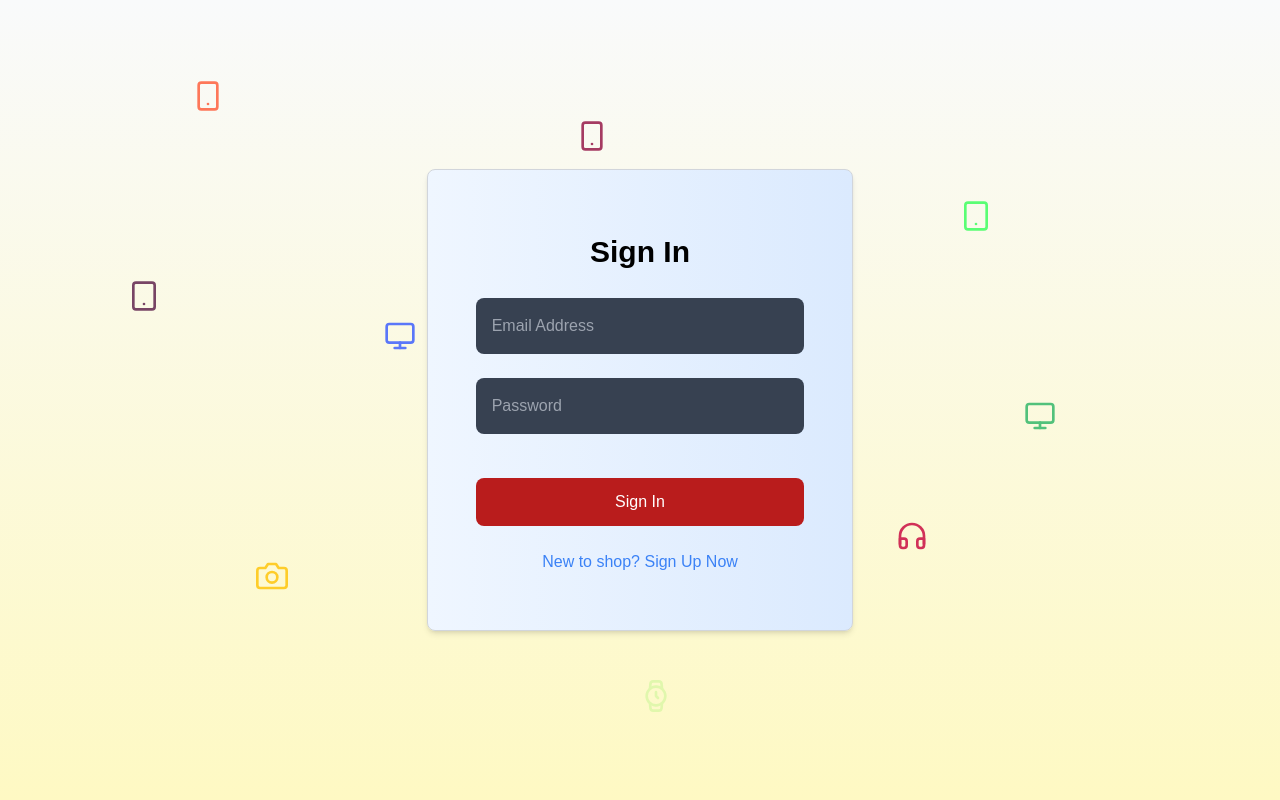
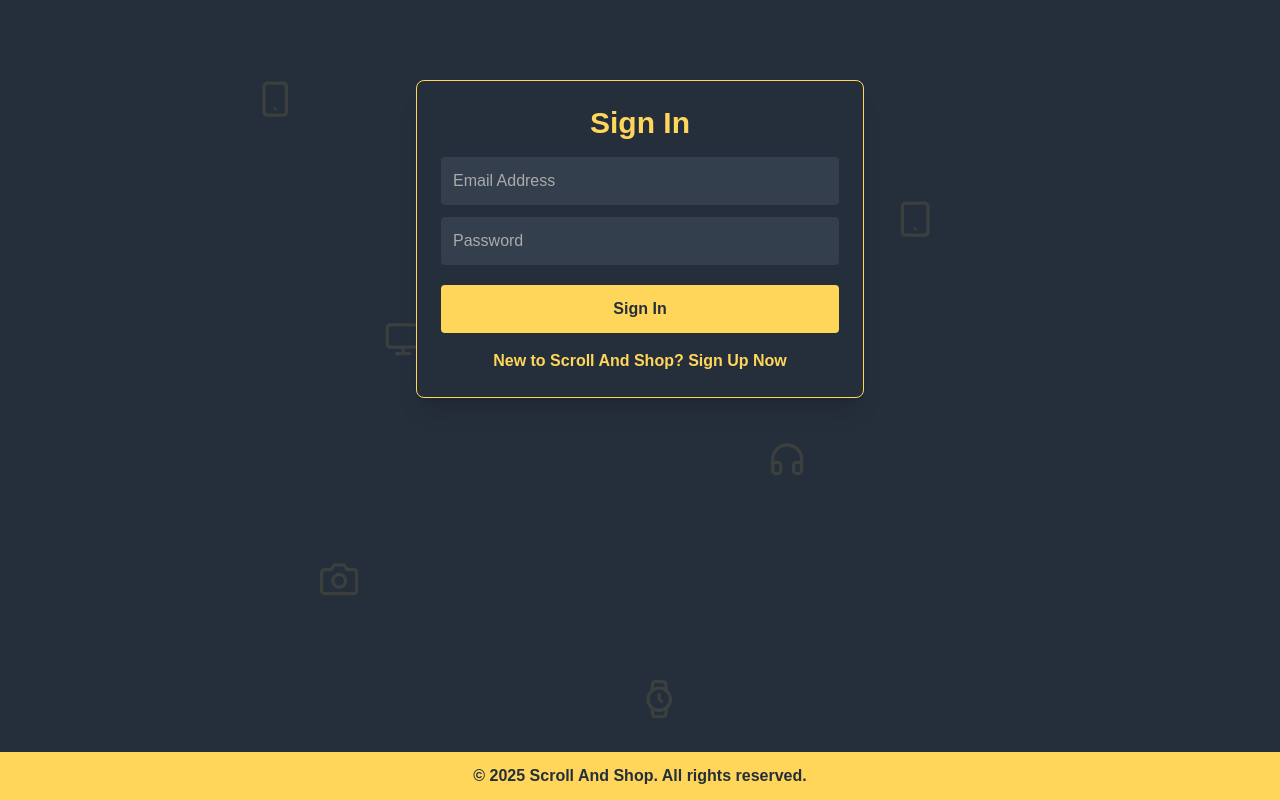
Before and after one commit to viswa1220/netflix-gpt, a React (Create React App) app in the folder client/: page /login in a window 1280 px wide. Shown: the top 800 px of the page. Built offline with nearby package versions, Linux system fonts and the light colour scheme.

Commit message:
Small Ui Changes

```diff
--- a/client/src/components/Dashboard/Dashboard.js
+++ b/client/src/components/Dashboard/Dashboard.js
@@ -136,7 +136,7 @@
 
       {/* Sidebar Navigation */}
       <div className="flex space-x-8 mb-8">
-        <Link to="/order-details">
+        <Link to="/orderDetail">
           <button className="p-3 bg-primaryBlack text-primaryYellow rounded-lg hover:shadow-xl">
             Order Details
           </button>
--- a/client/src/components/Login/LoginComponent.js
+++ b/client/src/components/Login/LoginComponent.js
@@ -6,29 +6,40 @@
   FiHeadphones,
   FiCamera,
   FiWatch,
-} from "react-icons/fi"; // Import React Icons
+} from "react-icons/fi";
 import { graphQLCommand } from "../../util";
 import { useNavigate } from "react-router-dom";
 
-const LoginComponent = () => {
+// Example Footer pinned at bottom if content is short
+const Footer = () => {
+  return (
+    <footer className="w-full bg-[#FFD65A] text-[#252F3B] py-3 text-center mt-auto">
+      <p className="font-semibold">© 2025 Scroll And Shop. All rights reserved.</p>
+    </footer>
+  );
+};
+
+const LoginPage = () => {
   const [isSignInForm, setSignInForm] = useState(true);
+
   const email = useRef(null);
   const password = useRef(null);
   const confirmPassword = useRef(null);
   const fullName = useRef(null);
   const userId = useRef(null);
   const address = useRef(null);
+
   const [errorMsg, setErrorMsg] = useState("");
   const navigate = useNavigate();
 
   const toggleSignInForm = () => {
     setSignInForm(!isSignInForm);
-    setErrorMsg(""); // Clear error messages when toggling forms
+    setErrorMsg(""); // Clear error messages
   };
 
   const handleButtonClick = async () => {
     if (isSignInForm) {
-      // Handle Sign In
+      // ---- Sign In ----
       try {
         const query = `
           mutation ($email: String!, $password: String!) {
@@ -50,26 +61,36 @@
         const response = await graphQLCommand(query, variables);
 
         if (response.login.user) {
-          // Save userId and email in localStorage
           localStorage.setItem("userId", response.login.user.userId);
           localStorage.setItem("userEmail", response.login.user.email);
           alert(response.login.message);
-          navigate("/"); // Redirect to home or any desired route
+          navigate("/"); // Redirect wherever you like
         }
       } catch (error) {
         setErrorMsg(error.message);
       }
     } else {
-      // Handle Sign Up
+      // ---- Sign Up ----
       if (password.current.value !== confirmPassword.current.value) {
         setErrorMsg("Passwords do not match.");
         return;
       }
-
       try {
         const query = `
-          mutation ($fullName: String!, $userId: String!, $email: String!, $password: String!, $address: String) {
-            signup(fullName: $fullName, userId: $userId, email: $email, password: $password, address: $address) {
+          mutation (
+            $fullName: String!,
+            $userId: String!,
+            $email: String!,
+            $password: String!,
+            $address: String
+          ) {
+            signup(
+              fullName: $fullName,
+              userId: $userId,
+              email: $email,
+              password: $password,
+              address: $address
+            ) {
               message
               user {
                 id
@@ -79,7 +100,6 @@
             }
           }
         `;
-
         const variables = {
           fullName: fullName.current.value,
           userId: userId.current.value,
@@ -91,7 +111,7 @@
         const response = await graphQLCommand(query, variables);
         if (response.signup.user) {
           alert(response.signup.message);
-          toggleSignInForm(); // Switch to Sign In form after successful signup
+          toggleSignInForm(); // Switch to Sign In form after sign-up
         }
       } catch (error) {
         setErrorMsg(error.message);
@@ -99,102 +119,206 @@
     }
   };
 
-
   return (
-    <div className="relative min-h-screen flex justify-center items-center bg-gradient-to-b from-gray-50 to-yellow-100">
-      {/* Background Icons */}
+    <div
+      className="
+        flex
+        flex-col
+        min-h-screen
+        bg-[#252F3B]   /* primaryBlack */
+        text-[#FFD65A] /* primaryYellow */
+      "
+    >
+      {/* BACKGROUND ICONS */}
       {[
-        { Icon: FiSmartphone, color: "#FF5733", top: "10%", left: "15%" },
-        { Icon: FiTablet, color: "#33FF57", top: "25%", left: "75%" },
-        { Icon: FiMonitor, color: "#3357FF", top: "40%", left: "30%" },
-        { Icon: FiHeadphones, color: "#FF33A1", top: "55%", left: "60%" },
-        { Icon: FiCamera, color: "#FFC300", top: "70%", left: "20%" },
-        { Icon: FiWatch, color: "#DAF7A6", top: "85%", left: "50%" },
-        { Icon: FiSmartphone, color: "#900C3F", top: "15%", left: "45%" },
-        { Icon: FiTablet, color: "#581845", top: "35%", left: "10%" },
-        { Icon: FiMonitor, color: "#28B463", top: "50%", left: "80%" },
-        { Icon: FiHeadphones, color: "#C70039", top: "65%", left: "70%" },
+        { Icon: FiSmartphone, color: "#FFD65A", top: "10%", left: "20%" },
+        { Icon: FiTablet, color: "#FFD65A", top: "25%", left: "70%" },
+        { Icon: FiMonitor, color: "#FFD65A", top: "40%", left: "30%" },
+        { Icon: FiHeadphones, color: "#FFD65A", top: "55%", left: "60%" },
+        { Icon: FiCamera, color: "#FFD65A", top: "70%", left: "25%" },
+        { Icon: FiWatch, color: "#FFD65A", top: "85%", left: "50%" },
       ].map(({ Icon, color, top, left }, index) => (
         <Icon
           key={index}
-          className="absolute"
+          className="absolute opacity-10 z-0"
           style={{
             color,
-            fontSize: "clamp(2rem, 2.5vw, 4rem)", // Responsive font size
+            fontSize: "clamp(2rem, 3vw, 4rem)",
             top,
             left,
-            opacity: 0.8,
           }}
         />
       ))}
 
-      {/* Form */}
+      {/* FORM SECTION */}
       <form
         onSubmit={(e) => e.preventDefault()}
-        className="p-8 md:p-12 bg-gradient-to-r from-blue-50 to-blue-100 border border-gray-300 rounded-lg shadow-md hover:shadow-xl w-11/12 sm:w-8/12 md:w-6/12 lg:w-4/12 my-16 mx-auto text-black relative z-10"
+        className="
+          relative
+          z-10
+          w-full
+          max-w-md
+          mx-auto
+          mt-20
+          mb-8
+          bg-[#252F3B]   /* merges with background but let's keep a border? */
+          border
+          border-[#FFD65A]
+          rounded-lg
+          shadow-xl
+          p-6
+        "
       >
-        <h1 className="font-bold text-2xl md:text-3xl py-4 text-center">
+        <h1 className="text-2xl md:text-3xl font-bold text-center mb-4">
           {isSignInForm ? "Sign In" : "Sign Up"}
         </h1>
 
+        {/* SIGN UP FIELDS */}
         {!isSignInForm && (
           <>
             <input
               ref={fullName}
               type="text"
               placeholder="Full Name"
-              className="p-3 md:p-4 my-3 w-full bg-gray-700 text-white rounded-lg"
+              className="
+                w-full
+                p-3
+                mb-3
+                bg-[#343f4e]
+                text-[#FFD65A]
+                placeholder-[#aaa]
+                rounded
+                focus:outline-none
+              "
             />
             <input
               ref={userId}
               type="text"
               placeholder="User ID"
-              className="p-3 md:p-4 my-3 w-full bg-gray-700 text-white rounded-lg"
+              className="
+                w-full
+                p-3
+                mb-3
+                bg-[#343f4e]
+                text-[#FFD65A]
+                placeholder-[#aaa]
+                rounded
+                focus:outline-none
+              "
             />
             <textarea
               ref={address}
-              placeholder="Address"
-              className="p-3 md:p-4 my-3 w-full bg-gray-700 text-white rounded-lg"
-              rows="3"
+              placeholder="Address (Optional)"
+              rows={2}
+              className="
+                w-full
+                p-3
+                mb-3
+                bg-[#343f4e]
+                text-[#FFD65A]
+                placeholder-[#aaa]
+                rounded
+                focus:outline-none
+              "
             />
           </>
         )}
+
+        {/* COMMON FIELDS */}
         <input
           ref={email}
           type="email"
           placeholder="Email Address"
-          className="p-3 md:p-4 my-3 w-full bg-gray-700 text-white rounded-lg"
+          className="
+            w-full
+            p-3
+            mb-3
+            bg-[#343f4e]
+            text-[#FFD65A]
+            placeholder-[#aaa]
+            rounded
+            focus:outline-none
+          "
         />
         <input
           ref={password}
           type="password"
           placeholder="Password"
-          className="p-3 md:p-4 my-3 w-full bg-gray-700 text-white rounded-lg"
+          className="
+            w-full
+            p-3
+            mb-3
+            bg-[#343f4e]
+            text-[#FFD65A]
+            placeholder-[#aaa]
+            rounded
+            focus:outline-none
+          "
         />
         {!isSignInForm && (
           <input
             ref={confirmPassword}
             type="password"
             placeholder="Confirm Password"
-            className="p-3 md:p-4 my-3 w-full bg-gray-700 text-white rounded-lg"
+            className="
+              w-full
+              p-3
+              mb-3
+              bg-[#343f4e]
+              text-[#FFD65A]
+              placeholder-[#aaa]
+              rounded
+              focus:outline-none
+            "
           />
         )}
-        <p className="text-red-500 text-sm py-2 font-bold">{errorMsg}</p>
+
+        {/* ERROR MESSAGE */}
+        {errorMsg && (
+          <p className="text-red-500 text-center font-semibold mb-2">{errorMsg}</p>
+        )}
+
+        {/* BUTTON */}
         <button
-          className="p-2 md:p-3 my-4 bg-red-700 text-white w-full rounded-lg hover:bg-red-800"
           onClick={handleButtonClick}
+          className="
+            w-full
+            p-3
+            mt-2
+            bg-[#FFD65A]
+            text-[#252F3B]
+            font-bold
+            rounded
+            hover:bg-opacity-90
+            focus:outline-none
+            transition
+          "
         >
           {isSignInForm ? "Sign In" : "Sign Up"}
         </button>
+
+        {/* TOGGLE SIGN IN / UP LINK */}
         <p
-          className="py-2 text-center cursor-pointer text-blue-500 hover:underline"
           onClick={toggleSignInForm}
+          className="
+            mt-4
+            text-center
+            cursor-pointer
+            text-[#FFD65A]
+            font-semibold
+            hover:underline
+          "
         >
-          {isSignInForm ? "New to shop? Sign Up Now" : "Already a user? Sign In Now"}
+          {isSignInForm
+            ? "New to Scroll And Shop? Sign Up Now"
+            : "Already have an account? Sign In"}
         </p>
       </form>
+
+      {/* FOOTER (PINNED AT BOTTOM IF CONTENT IS SHORT) */}
+      <Footer />
     </div>
   );
 };
 
-export default LoginComponent;
+export default LoginPage;
--- a/client/src/components/ProductDetailComponent/ProductDetailComponent.js
+++ b/client/src/components/ProductDetailComponent/ProductDetailComponent.js
@@ -281,7 +281,7 @@
             {product.name}
           </h1>
           {/* Add to Cart + Back Button */}
-          <div className="flex flex-col lg:flex-row lg:space-x-4 mt-4 lg:mt-0">
+          <div className="flex flex-col lg:flex-row lg:space-x-4 mt-4  lg:mt-0">
             <button
               className={`
                 ${
@@ -294,6 +294,7 @@
                 text-lg
                 py-2
                 px-4
+                m-2
                 rounded-md
               `}
               onClick={handleAddToCart}
```
Also changed, not shown: client/src/components/CartComponent/CartComponent.js (+35 -27 lines), client/src/components/CheckoutForm/CheckoutForm.js (+99 -35 lines).
